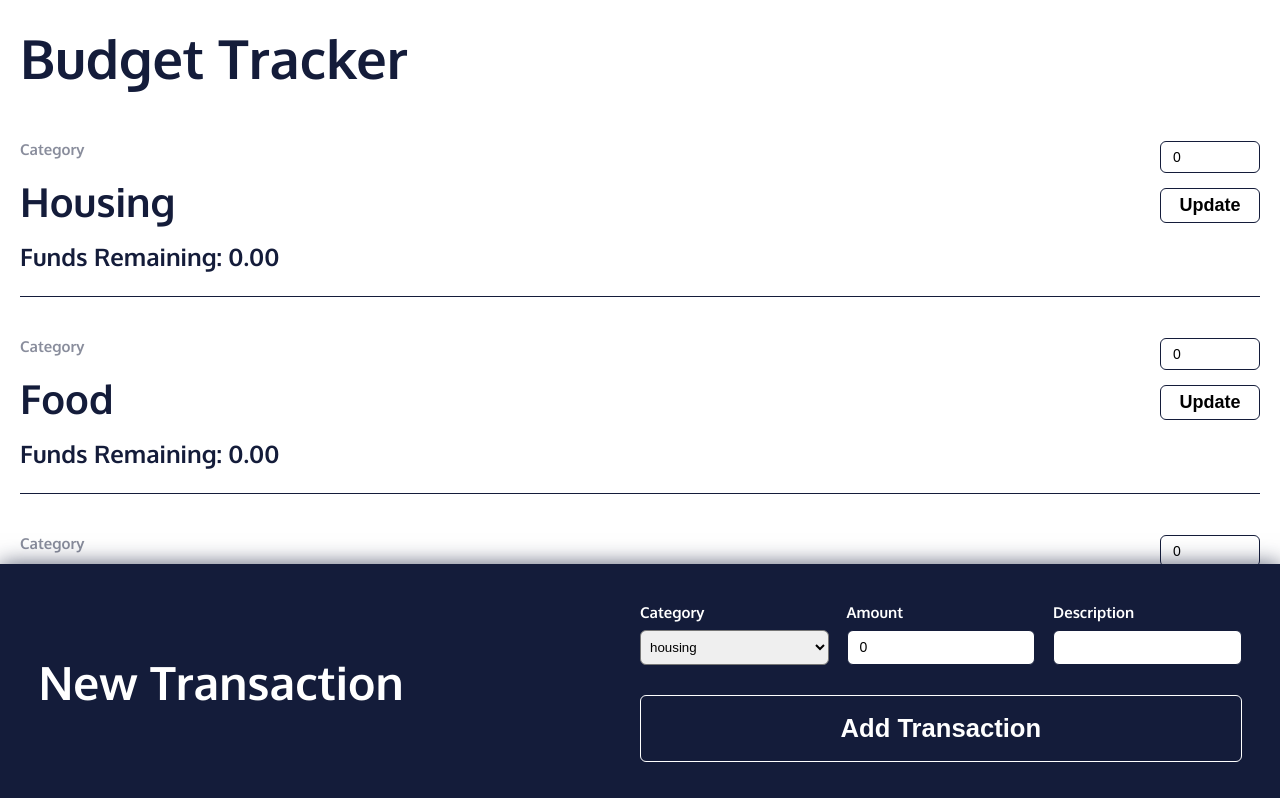
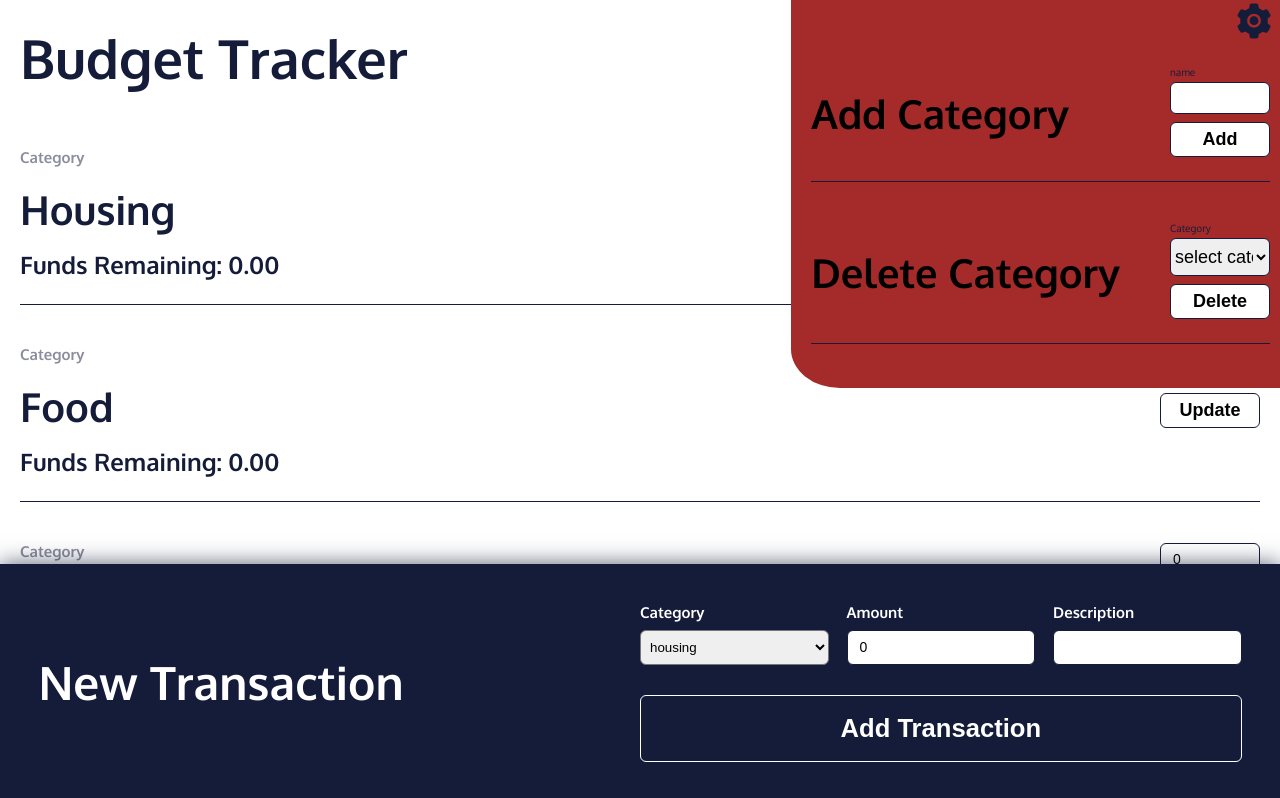
Before and after one commit to E-D-Richard/budget-tracker-webbapp, a React (Create React App) app: page / in a window 1280 px wide. Shown: the top 798 px of the page. Built offline with nearby package versions, Linux system fonts and the light colour scheme.

Commit message:
create primitive working version of settings tab

```diff
--- a/src/assets/index.css
+++ b/src/assets/index.css
@@ -65,6 +65,12 @@ select {
   border-radius: 6px;
 }
 
+/* -------------------------------------------- header section ------------------------------------- */
+
+header {
+  margin-bottom: 4rem;
+}
+
 /* -------------------------------------------- budgets section ------------------------------------- */
 
 .all-budgets-container ul {
@@ -94,7 +100,6 @@ select {
 
 .budget-container .data-wrapper {
   flex: 0 2 100%;
-
   display: flex;
   flex-direction: column;
   row-gap: 15px;
--- a/src/components/header/Header.js
+++ b/src/components/header/Header.js
@@ -1,9 +1,10 @@
-//import Settings from "../body/settings/Settings";
+import Settings from "./settings/Settings";
+
 
 const Header = () => {
   return (
     <header className="App-header">
-      {/* <Settings /> */}
+      <Settings />
       <h1>Budget Tracker</h1>
     </header>
   );
--- a/src/components/header/settings/Settings.js
+++ b/src/components/header/settings/Settings.js
@@ -1,13 +1,16 @@
 import { AiFillSetting } from "react-icons/ai";
 import CustomizeCategories from "../../../features/customizeCategories/CustomizeCategories";
+import "./settings.css";
+import { useState } from "react";
 
 const Settings = () => {
+  const [menuIsOpen, setMenuIsOpen] = useState(true);
   return (
-    <div id="settings">
-      <button>
+    <div id="settings" className={menuIsOpen ? "open" : ""}>
+      <button id="settings-button" onClick={()=>setMenuIsOpen(!menuIsOpen)}>
         <AiFillSetting />
       </button>
-      <CustomizeCategories />
+      <CustomizeCategories menuIsOpen={menuIsOpen} />
     </div>
   );
 };
--- /dev/null
+++ b/src/components/header/settings/settings.css
@@ -0,0 +1,34 @@
+#settings {
+  position: fixed;
+  top: 0;
+  right: 0;
+}
+
+#settings.open {
+    background-color: brown;
+    border-radius: 0 0 0 10%;
+}
+
+/* make a smooth transition/animation when customize categories disappears */
+/* make setting icon rotate on click */
+
+button#settings-button {
+  float: right;
+  border: none;
+  height: 100%;
+  background-color: inherit;
+}
+button#settings-button svg {
+  color: rgba(20, 28, 58, 1);
+  font-size: 4rem;
+  transition: transform 65ms;
+}
+
+button#settings-button:hover svg {
+  color: rgba(20, 28, 58, 0.8);
+  transform: scale(1.1);
+}
+
+/* button#settings-button.clicked svg {
+    transform: scale(0.9);
+} */
--- a/src/features/customizeCategories/CustomizeCategories.js
+++ b/src/features/customizeCategories/CustomizeCategories.js
@@ -2,13 +2,13 @@ import AddCategory from "./AddCategory";
 import DeleteCategory from "./DeleteCategory";
 import "./customizeCategories.css";
 
-const CustomizeCategories = () => {
-  return (
+const CustomizeCategories = ({menuIsOpen}) => {
+  return menuIsOpen ? (
     <div id="customize-categories">
       <AddCategory />
       <DeleteCategory />
     </div>
-  );
+  ) : "";
 };
 
 export default CustomizeCategories;
--- a/src/features/customizeCategories/customizeCategories.css
+++ b/src/features/customizeCategories/customizeCategories.css
@@ -1,5 +1,16 @@
+#customize-categories {
+  padding: 5rem 1rem 2rem 2rem;
+}
+
+
+
+#customize-categories h3 {
+  color: #000;
+}
+
 #customize-categories #add-category,
 #customize-categories #delete-category {
+  position: relative;
   display: flex;
   align-items: center;
   justify-content: space-between;
@@ -10,8 +21,24 @@
   border-bottom: solid 1px var(--main-text-color);
 }
 
+
+#customize-categories form {
+  display: flex;
+  flex-direction: column;
+
+}
+
+#customize-categories form label {
+  margin-bottom: 4px;
+}
+
 #customize-categories form > * {
   max-width: 100px;
+}
+
+#add-category input,
+#delete-category select {
+  margin-bottom: 8px;
 }
 
 #delete-category select {
```
